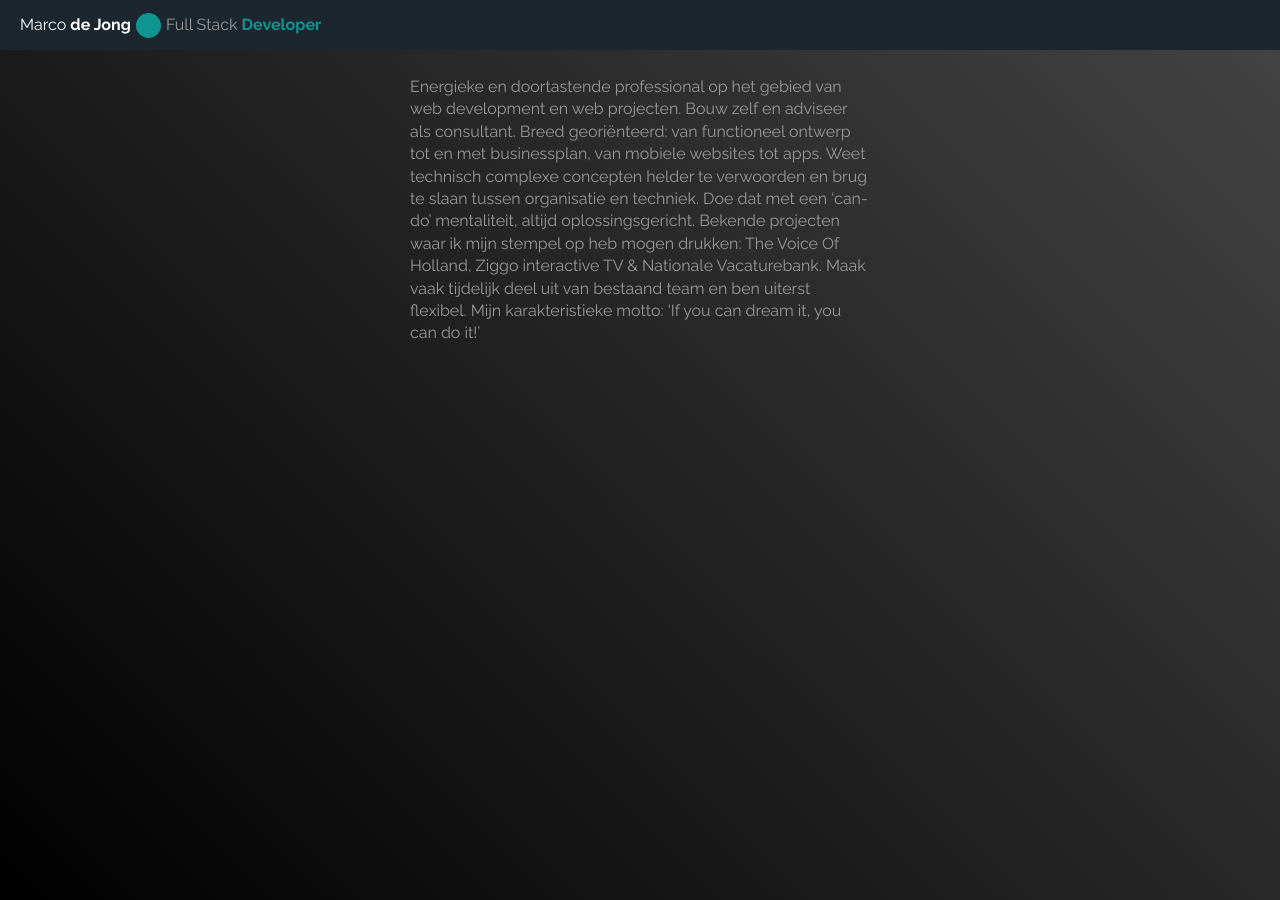
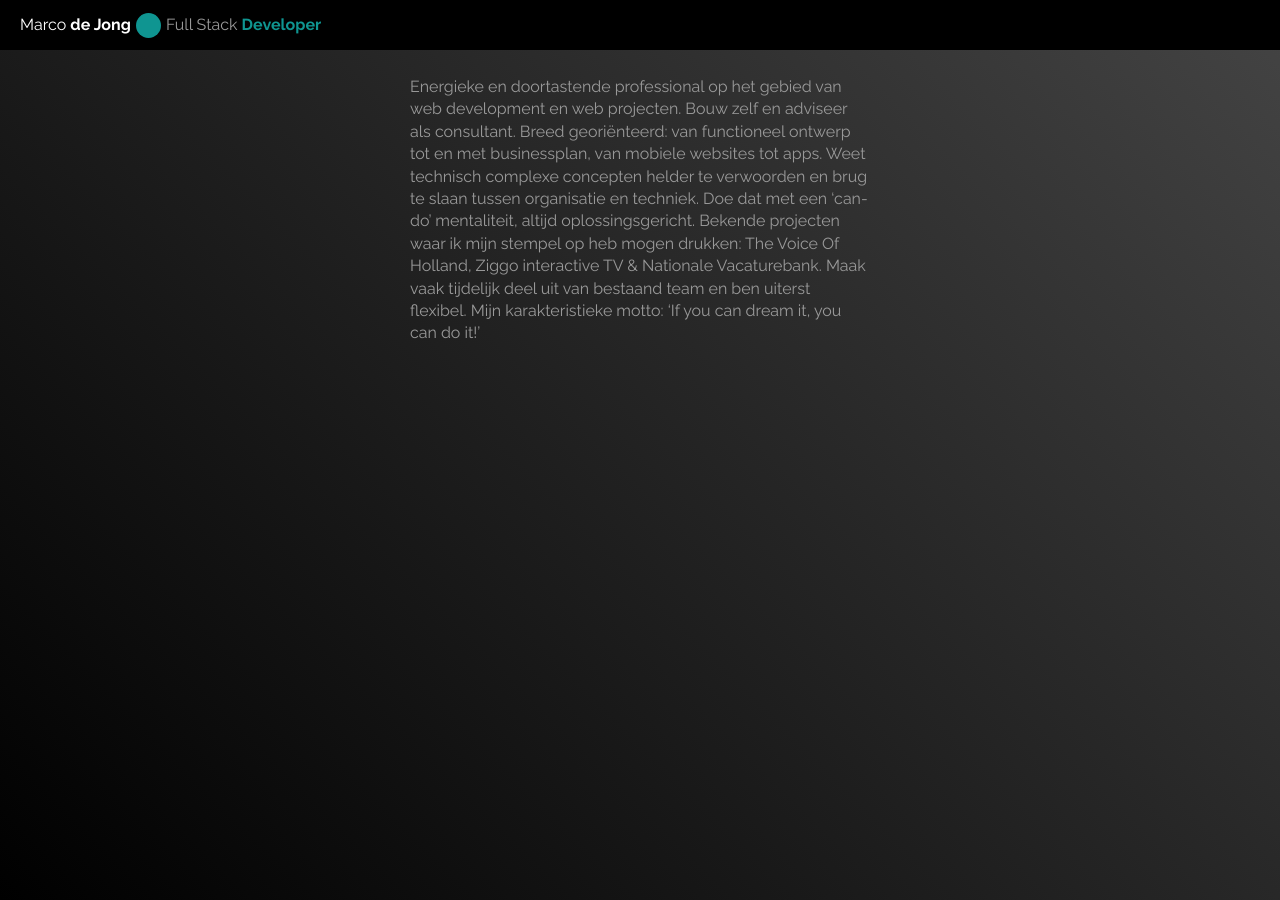
Before and after one commit to MarcoDeJong/marcodejong.github.io, a Jekyll site: the page built from over-marco-de-jong.md, in a window 1280 px wide. Built offline with Jekyll 4.4.1, drawn with Linux system fonts in a browser that asks for light colours.

Commit message:
fix(page): header black is the new black

```diff
--- a/_sass/_global.scss
+++ b/_sass/_global.scss
@@ -1,4 +1,4 @@
-$black:#1c262e;
+$black:#000000;
 $white:#ffffff;
 $tundora:#444444;
 $dusty-gray:#999999;
```
